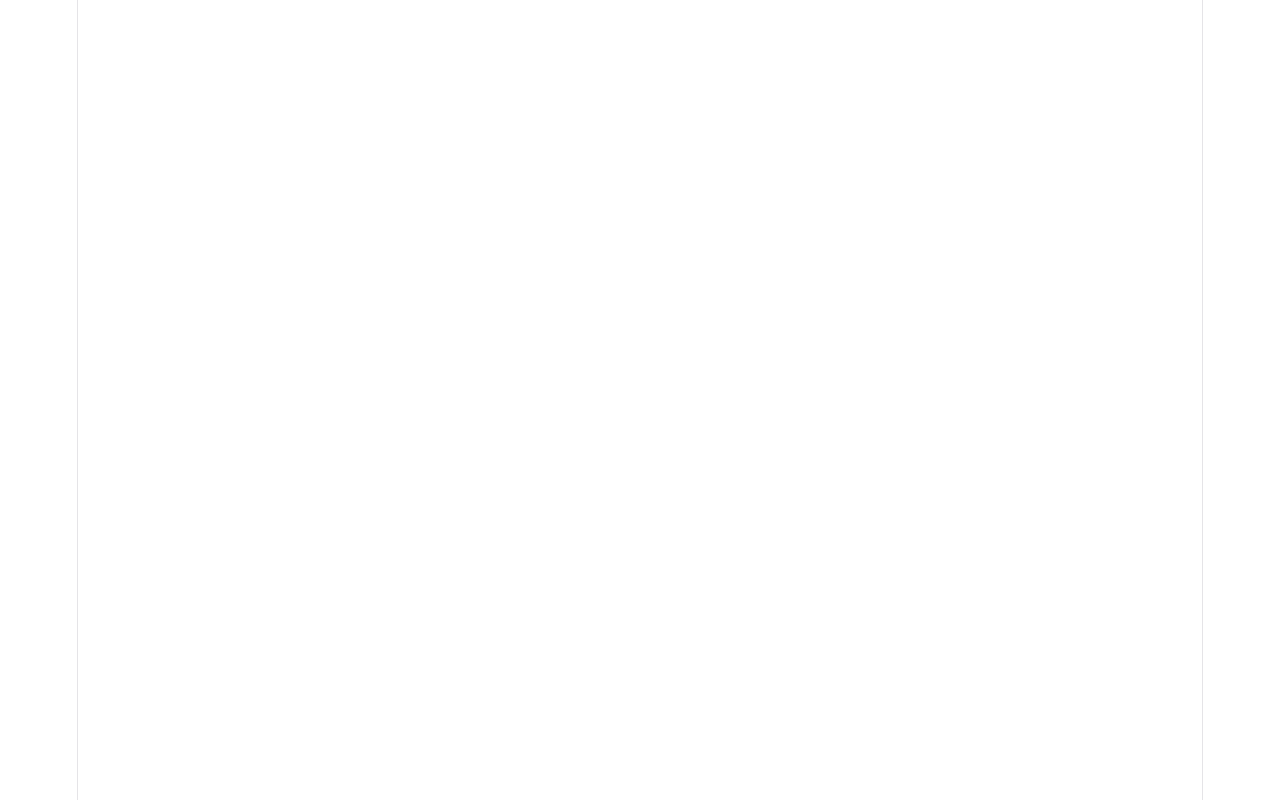
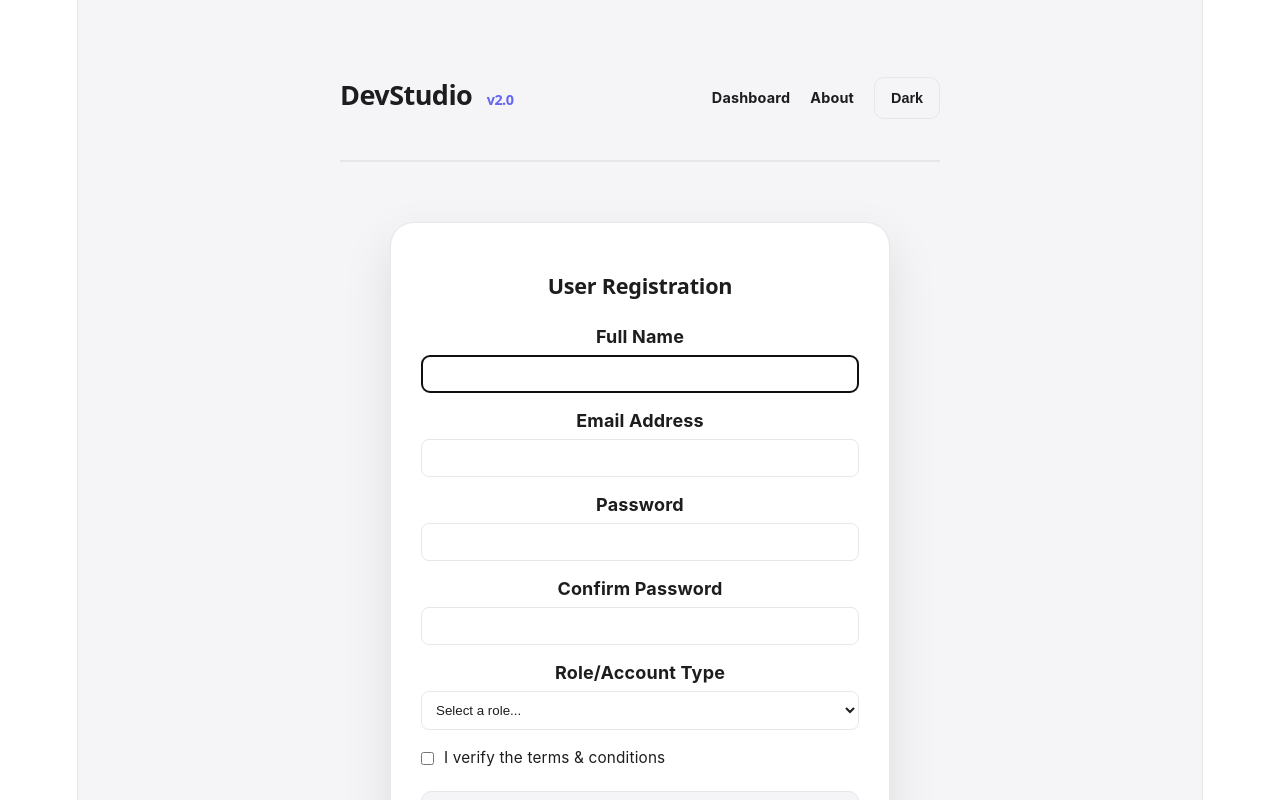
Before and after one commit to ellieNoble13/React-Development-Showcase, a React (Vite) app in the folder react-portfolio/: page /lab/registration in a window 1280 px wide. Before the commit this address had no page. Shown: the top 800 px of the page. Built offline with nearby package versions, Linux system fonts and the light colour scheme.

Commit message:
Built Form

```diff
--- a/react-portfolio/package.json
+++ b/react-portfolio/package.json
@@ -14,6 +14,7 @@
     "immer": "^11.1.4",
     "react": "^19.2.4",
     "react-dom": "^19.2.4",
+    "react-hook-form": "^7.76.0",
     "react-router-dom": "^7.15.0",
     "use-immer": "^0.11.0"
   },
--- a/react-portfolio/src/App.jsx
+++ b/react-portfolio/src/App.jsx
@@ -19,6 +19,7 @@ import UserProfileImmer from './pages/UserProfileImmer';
 import BlogHome from './pages/BlogHome';
 import PostView from './pages/PostView.jsx';
 import RecipeDetail from "./pages/RecipeDetail.jsx";
+import RegistrationForm from "./pages/RegistrationForm.jsx";
 
 
 const queryClient = new QueryClient();
@@ -41,7 +42,7 @@ function App() {
                         <Route path="lab/profile-basic" element={<UserProfile />} />
                         <Route path="lab/profile-immer" element={<UserProfileImmer />} />
                         <Route path="lab/basic-profile" element={<UserProfile />} />
-
+                        <Route path="lab/registration" element={<RegistrationForm />} />
                         <Route path="blog" element={<BlogHome />} />
                         <Route path="blog/post/:postId" element={<PostView />} />
                         <Route path="recipe/:id" element={<RecipeDetail />} />
--- a/react-portfolio/src/pages/LandingPage.jsx
+++ b/react-portfolio/src/pages/LandingPage.jsx
@@ -6,7 +6,8 @@ const LandingPage = () => {
             category: "Dynamic Content",
             items: [
                 { path: "/blog", title: "Blog", desc: "Multi-page blog with dynamic routing and useParams." },
-                { path: "/lab/gallery", title: "Recipe Gallery v2", desc: "Transitioning from local state to dynamic URL parameters." }
+                { path: "/lab/gallery", title: "Recipe Gallery v2", desc: "Transitioning from local state to dynamic URL parameters." },
+                { path: "/lab/registration", title: "User Registration", desc: "Form verification using React Hook Form." }
             ]
         },
         {
--- /dev/null
+++ b/react-portfolio/src/pages/RegistrationForm.jsx
@@ -0,0 +1,170 @@
+import { useEffect } from 'react';
+import { useForm } from 'react-hook-form';
+
+const RegistrationForm = () => {
+    // Builds form components
+    const {
+        register,
+        handleSubmit,
+        watch,
+        setValue,
+        reset,
+        formState: { errors, isSubmitting }
+    } = useForm({
+        mode: 'onChange' // Triggers validation on every keystroke/change
+    });
+
+    // Syncs with local storage
+    const watchAllFields = watch();
+
+    // Sets up auto focus and cashing
+    useEffect(() => {
+        const savedDraft = localStorage.getItem('registration_draft');
+        if (savedDraft) {
+            const parsedDraft = JSON.parse(savedDraft);
+            // Pre-fill fields asynchronously using setValue
+            Object.keys(parsedDraft).forEach((key) => {
+                setValue(key, parsedDraft[key]);
+            });
+        }
+    }, [setValue]);
+
+    // Syncs with local storage
+    useEffect(() => {
+        // Only save if there is data to save
+        if (Object.keys(watchAllFields).length > 0) {
+            localStorage.setItem('registration_draft', JSON.stringify(watchAllFields));
+        }
+    }, [watchAllFields]);
+
+    // Form Submission Handler with simulated 2-second API network delay
+    const onSubmit = async (data) => {
+        await new Promise((resolve) => setTimeout(resolve, 2000));
+        console.log('Registration Successful:', data);
+
+        // Submission Reset
+        localStorage.removeItem('registration_draft');
+        reset({
+            fullName: '',
+            email: '',
+            password: '',
+            confirmPassword: '',
+            role: '',
+            terms: false
+        });
+        alert('Registration complete!');
+    };
+
+    // Watch password field to check alignment inside Confirm Password rule
+    const passwordValue = watch('password');
+
+    return (
+        <div className="lab-card text-left">
+            <h2>User Registration</h2>
+
+            <form onSubmit={handleSubmit(onSubmit)} noValidate>
+
+                {/* Full Name */}
+                <div style={{ marginBottom: '15px' }}>
+                    <label style={{ display: 'block', fontWeight: 'bold', marginBottom: '5px' }}>Full Name</label>
+                    <input
+                        type="text"
+                        autoFocus // Requirements: Auto-Focus on Mount
+                        {...register('fullName', {
+                            required: 'Full name is required',
+                            minLength: { value: 3, message: 'Name must be at least 3 characters' }
+                        })}
+                    />
+                    {errors.fullName && <p style={{ color: '#dc2626', fontSize: '0.75rem', marginTop: '4px' }}>{errors.fullName.message}</p>}
+                </div>
+
+                {/* Email Address */}
+                <div style={{ marginBottom: '15px' }}>
+                    <label style={{ display: 'block', fontWeight: 'bold', marginBottom: '5px' }}>Email Address</label>
+                    <input
+                        type="email"
+                        {...register('email', {
+                            required: 'Email is required',
+                            pattern: {
+                                value: /^[A-Z0-9._%+-]+@[A-Z0-9.-]+\.[A-Z]{2,}$/i,
+                                message: 'Invalid email address'
+                            }
+                        })}
+                    />
+                    {errors.email && <p style={{ color: '#dc2626', fontSize: '0.75rem', marginTop: '4px' }}>{errors.email.message}</p>}
+                </div>
+
+                {/* Password */}
+                <div style={{ marginBottom: '15px' }}>
+                    <label style={{ display: 'block', fontWeight: 'bold', marginBottom: '5px' }}>Password</label>
+                    <input
+                        type="password"
+                        {...register('password', {
+                            required: 'Password is required',
+                            minLength: { value: 8, message: 'Password must be at least 8 characters' },
+                            validate: {
+                                hasUpper: (v) => /[A-Z]/.test(v) || 'Must contain at least one uppercase letter',
+                                hasLower: (v) => /[a-z]/.test(v) || 'Must contain at least one lowercase letter',
+                                hasNumber: (v) => /[0-9]/.test(v) || 'Must contain at least one number'
+                            }
+                        })}
+                    />
+                    {errors.password && <p style={{ color: '#dc2626', fontSize: '0.75rem', marginTop: '4px' }}>{errors.password.message}</p>}
+                </div>
+
+                {/* Confirm Password */}
+                <div style={{ marginBottom: '15px' }}>
+                    <label style={{ display: 'block', fontWeight: 'bold', marginBottom: '5px' }}>Confirm Password</label>
+                    <input
+                        type="password"
+                        {...register('confirmPassword', {
+                            required: 'Please confirm your password',
+                            validate: (value) => value === passwordValue || 'Passwords do not match'
+                        })}
+                    />
+                    {errors.confirmPassword && <p style={{ color: '#dc2626', fontSize: '0.75rem', marginTop: '4px' }}>{errors.confirmPassword.message}</p>}
+                </div>
+
+                {/* Role/Account Type */}
+                <div style={{ marginBottom: '15px' }}>
+                    <label style={{ display: 'block', fontWeight: 'bold', marginBottom: '5px' }}>Role/Account Type</label>
+                    <select
+                        style={{ width: '100%', padding: '10px', borderRadius: '8px', border: '1px solid var(--border)', backgroundColor: 'var(--input-bg)', color: 'var(--text-main)' }}
+                        {...register('role', { required: 'Please select a role' })}
+                    >
+                        <option value="">Select a role...</option>
+                        <option value="developer">Developer</option>
+                        <option value="designer">Designer</option>
+                        <option value="product-manager">Product Manager</option>
+                    </select>
+                    {errors.role && <p style={{ color: '#dc2626', fontSize: '0.75rem', marginTop: '4px' }}>{errors.role.message}</p>}
+                </div>
+
+                {/* Terms & Conditions */}
+                <div style={{ marginBottom: '20px' }}>
+                    <label style={{ display: 'flex', alignItems: 'center', gap: '10px', cursor: 'pointer' }}>
+                        <input
+                            type="checkbox"
+                            style={{ width: 'auto' }}
+                            {...register('terms', { required: 'You must accept the terms and conditions' })}
+                        />
+                        <span style={{ fontSize: '0.85rem' }}>I verify the terms & conditions</span>
+                    </label>
+                    {errors.terms && <p style={{ color: '#dc2626', fontSize: '0.75rem', marginTop: '4px' }}>{errors.terms.message}</p>}
+                </div>
+
+                {/* Submit Button */}
+                <button
+                    type="submit"
+                    disabled={isSubmitting}
+                    style={{ width: '100%', padding: '12px' }}
+                >
+                    {isSubmitting ? 'Registering...' : 'Submit Registration'}
+                </button>
+
+            </form>
+        </div>
+    );
+};
+
+export default RegistrationForm;
```
Also changed, not shown: 1 other file (tests, documents, lock files or other folders).
